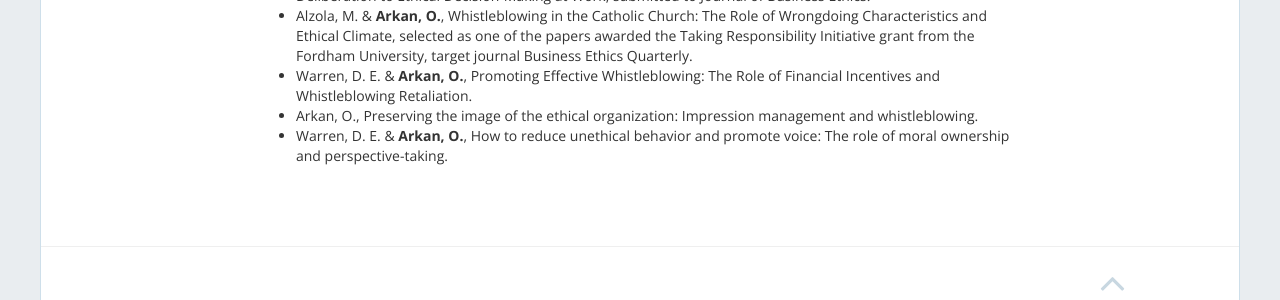
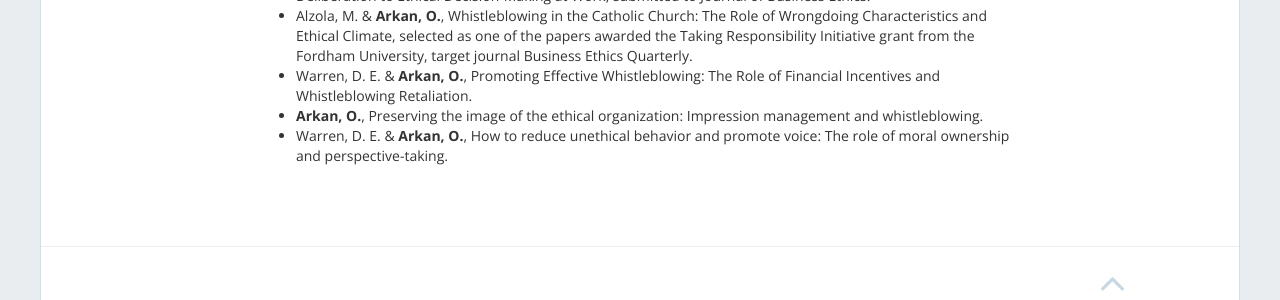
Before and after one commit to caglartunc/Oyku_Personal_page, a Jekyll site: the page built from Research1.md, in a window 1280 px wide and 1273 px high. Shown: the part 956-1256 px from the top of the window. Built offline with Jekyll 4.4.1, drawn with Linux system fonts in a browser that asks for light colours; nearby versions of some CDN libraries.

```diff
--- a/Research1.md
+++ b/Research1.md
@@ -53,7 +53,7 @@ Responsibility Initiative grant from the Fordham University, target journal Busi
 Quarterly.
 * Warren, D. E. & **Arkan, O.**, Promoting Effective Whistleblowing: The Role of Financial
 Incentives and Whistleblowing Retaliation.
-* Arkan, O., Preserving the image of the ethical organization: Impression management and
+* **Arkan, O.**, Preserving the image of the ethical organization: Impression management and
 whistleblowing.
 * Warren, D. E. & **Arkan, O.**, How to reduce unethical behavior and promote voice: The
 role of moral ownership and perspective-taking.
```
